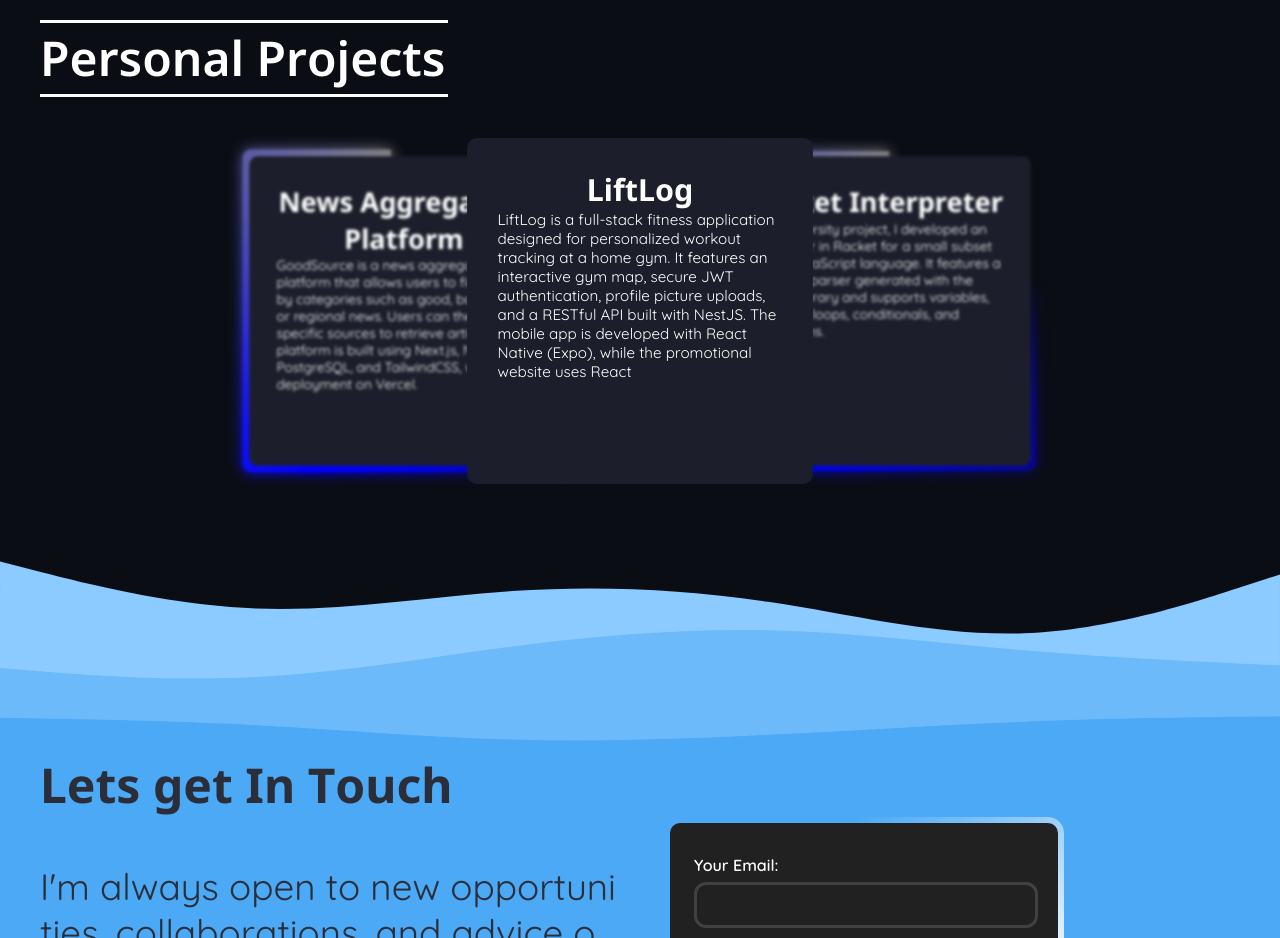
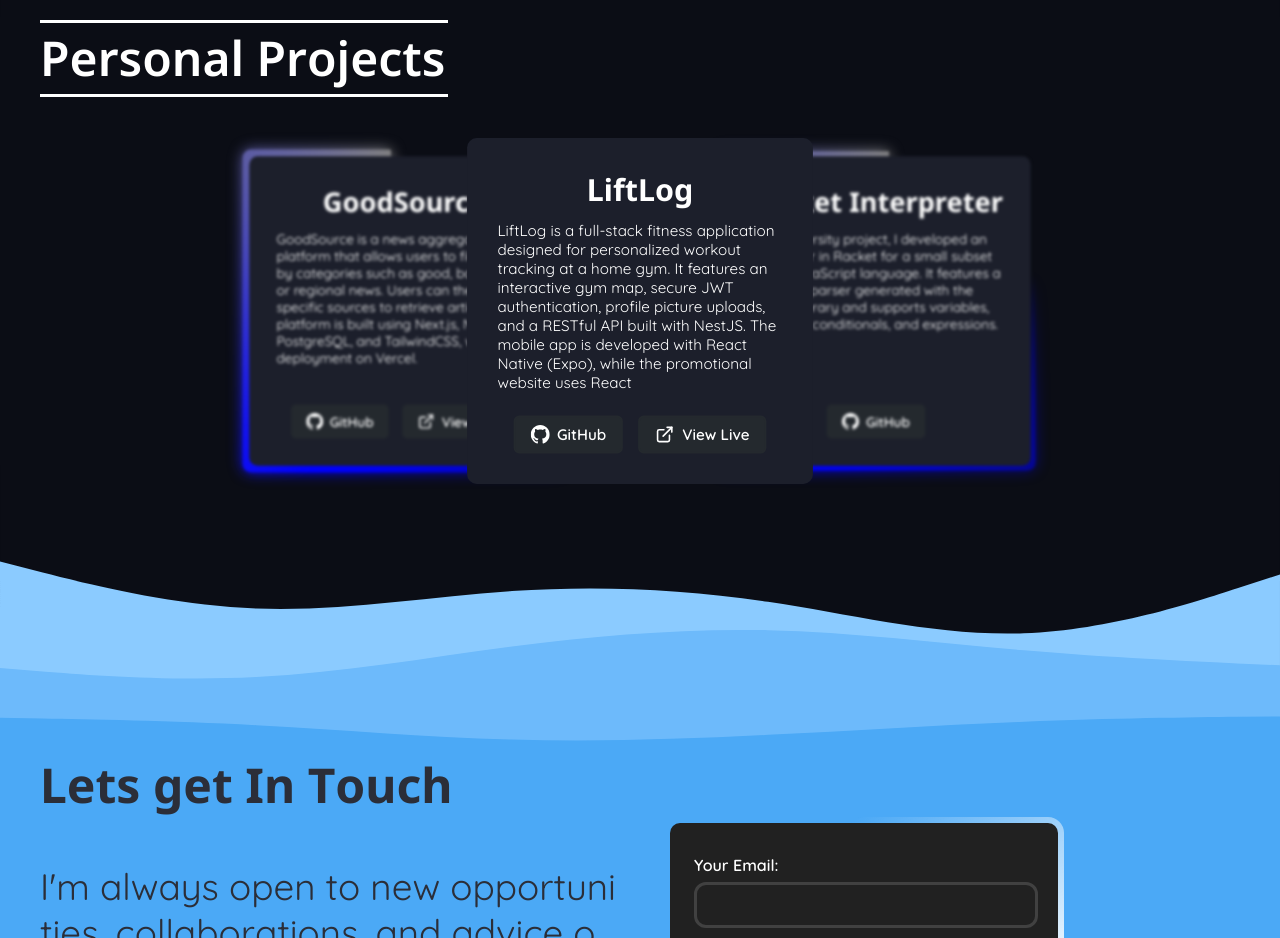
Before and after one commit to MaxwellHinton/Portfolio, a Next.js app: page / in a window 1280 px wide. Shown: the part 1960-2898 px from the top of the page. Built offline with nearby package versions, Linux system fonts and the light colour scheme.

Commit message:
Added Project button links. Website is done.

```diff
--- a/src/app/globals.css
+++ b/src/app/globals.css
@@ -673,3 +673,73 @@
 .custom-btn:disabled .btn2:hover::after {
   transform: none;
 }
+
+/* Project button styles */
+.project-buttons {
+  display: flex;
+  justify-content: center;
+  gap: 1rem;
+  margin-top: 1rem;
+}
+
+.project-btn {
+  display: flex;
+  align-items: center;
+  justify-content: center;
+  gap: 0.5rem;
+  padding: 0.5rem 1rem;
+  border-radius: 6px;
+  font-weight: 600;
+  transition: all 0.3s ease;
+  text-decoration: none;
+  border: 2px solid;
+}
+
+.github-project-btn {
+  background-color: #24292e;
+  color: white;
+  border-color: #24292e;
+}
+
+.github-project-btn:hover {
+  background-color: #0035e0;
+  border-color: #446aff;
+}
+
+.live-project-btn {
+  background-color: #24292e;
+  color: white;
+  border-color: #24292e;
+}
+
+.live-project-btn:hover {
+  background-color: #0035e0;
+  border-color: #446aff;
+}
+
+.btn-icon {
+  display: inline-block;
+  vertical-align: middle;
+}
+
+/* Adjust content spacing in cards */
+.card-content {
+  display: flex;
+  flex-direction: column;
+  height: 100%;
+}
+
+.card-content h1 {
+  margin-bottom: 0.75rem;
+}
+
+.card-content p {
+  flex-grow: 1;
+  margin-bottom: 0.5rem;
+}
+
+/* Ensure buttons are positioned at the bottom */
+.card, .card-1, .middle_card {
+  display: flex;
+  flex-direction: column;
+}
--- a/src/app/page.js
+++ b/src/app/page.js
@@ -358,12 +358,29 @@
                 <div className="card-1">
                   <div className="card-gradient"></div>
                   <div className="card-content">
-                    <h1 className={noto.className}>News Aggregation Platform</h1>
+                    <h1 className={noto.className}>GoodSource</h1>
                       <p className={`${quicksand.className} projects-paragraph`}>
                       GoodSource is a news aggregation platform that allows users to filter news by categories such as good, bad, sports, or regional news.
                       Users can then select specific sources to retrieve articles.
                       The platform is built using Next.js, Node.js, PostgreSQL, and TailwindCSS, with deployment on Vercel.
                       </p>
+
+                      <div className="project-buttons">
+                        <a href="https://github.com/MaxwellHinton/GoodSource" target="_blank" rel="noopener noreferrer" className={` ${quicksand.className} project-btn github-project-btn`}>
+                          <svg xmlns="http://www.w3.org/2000/svg" width="20" height="20" viewBox="0 0 24 24" fill="currentColor" className="btn-icon">
+                            <path d="M12 0c-6.626 0-12 5.373-12 12 0 5.302 3.438 9.8 8.207 11.387.599.111.793-.261.793-.577v-2.234c-3.338.726-4.033-1.416-4.033-1.416-.546-1.387-1.333-1.756-1.333-1.756-1.089-.745.083-.729.083-.729 1.205.084 1.839 1.237 1.839 1.237 1.07 1.834 2.807 1.304 3.492.997.107-.775.418-1.305.762-1.604-2.665-.305-5.467-1.334-5.467-5.931 0-1.311.469-2.381 1.236-3.221-.124-.303-.535-1.524.117-3.176 0 0 1.008-.322 3.301 1.23.957-.266 1.983-.399 3.003-.404 1.02.005 2.047.138 3.006.404 2.291-1.552 3.297-1.23 3.297-1.23.653 1.653.242 2.874.118 3.176.77.84 1.235 1.911 1.235 3.221 0 4.609-2.807 5.624-5.479 5.921.43.372.823 1.102.823 2.222v3.293c0 .319.192.694.801.576 4.765-1.589 8.199-6.086 8.199-11.386 0-6.627-5.373-12-12-12z"/>
+                          </svg>
+                          GitHub
+                        </a>
+                        <a href="https://good-source.vercel.app/" target="_blank" rel="noopener noreferrer" className={` ${quicksand.className} project-btn github-project-btn`}>
+                          <svg xmlns="http://www.w3.org/2000/svg" width="20" height="20" viewBox="0 0 24 24" fill="none" stroke="currentColor" strokeWidth="2" strokeLinecap="round" strokeLinejoin="round" className="btn-icon">
+                            <path d="M18 13v6a2 2 0 0 1-2 2H5a2 2 0 0 1-2-2V8a2 2 0 0 1 2-2h6"></path>
+                            <polyline points="15 3 21 3 21 9"></polyline>
+                            <line x1="10" y1="14" x2="21" y2="3"></line>
+                          </svg>
+                          View Live
+                        </a>
+                      </div>
                   </div>
                 </div>
               </div>
@@ -378,6 +395,23 @@
                       It features an interactive gym map, secure JWT authentication, profile picture uploads, and a RESTful API built with NestJS.
                       The mobile app is developed with React Native (Expo), while the promotional website uses React
                       </p>
+
+                      <div className="project-buttons">
+                        <a href="https://github.com/MaxwellHinton/LiftLog" target="_blank" rel="noopener noreferrer" className={` ${quicksand.className} project-btn github-project-btn`}>
+                          <svg xmlns="http://www.w3.org/2000/svg" width="20" height="20" viewBox="0 0 24 24" fill="currentColor" className="btn-icon">
+                            <path d="M12 0c-6.626 0-12 5.373-12 12 0 5.302 3.438 9.8 8.207 11.387.599.111.793-.261.793-.577v-2.234c-3.338.726-4.033-1.416-4.033-1.416-.546-1.387-1.333-1.756-1.333-1.756-1.089-.745.083-.729.083-.729 1.205.084 1.839 1.237 1.839 1.237 1.07 1.834 2.807 1.304 3.492.997.107-.775.418-1.305.762-1.604-2.665-.305-5.467-1.334-5.467-5.931 0-1.311.469-2.381 1.236-3.221-.124-.303-.535-1.524.117-3.176 0 0 1.008-.322 3.301 1.23.957-.266 1.983-.399 3.003-.404 1.02.005 2.047.138 3.006.404 2.291-1.552 3.297-1.23 3.297-1.23.653 1.653.242 2.874.118 3.176.77.84 1.235 1.911 1.235 3.221 0 4.609-2.807 5.624-5.479 5.921.43.372.823 1.102.823 2.222v3.293c0 .319.192.694.801.576 4.765-1.589 8.199-6.086 8.199-11.386 0-6.627-5.373-12-12-12z"/>
+                          </svg>
+                          GitHub
+                        </a>
+                        <a href="https://liftlog-app.vercel.app/" target="_blank" rel="noopener noreferrer" className={` ${quicksand.className} project-btn github-project-btn`}>
+                          <svg xmlns="http://www.w3.org/2000/svg" width="20" height="20" viewBox="0 0 24 24" fill="none" stroke="currentColor" strokeWidth="2" strokeLinecap="round" strokeLinejoin="round" className="btn-icon">
+                            <path d="M18 13v6a2 2 0 0 1-2 2H5a2 2 0 0 1-2-2V8a2 2 0 0 1 2-2h6"></path>
+                            <polyline points="15 3 21 3 21 9"></polyline>
+                            <line x1="10" y1="14" x2="21" y2="3"></line>
+                          </svg>
+                          View Live
+                        </a>
+                      </div>
                   </div>
                 </div>
               </div>
@@ -389,8 +423,17 @@
                     <h1 className={noto.className}>Racket Interpreter</h1>
                     <p className={`${quicksand.className} projects-paragraph`}>
                     As a university project, I developed an interpreter in Racket for a small subset of the JavaScript language.
-                    It features a lexer and parser generated with the SLLgen library and supports variables, functions, loops, conditionals, and expressions.
+                    It features a lexer and parser generated with the SLLgen library and supports variables, functions, conditionals, and expressions.
                     </p>
+
+                    <div className="project-buttons">
+                        <a href="https://github.com/MaxwellHinton/Racket-Interpreter" target="_blank" rel="noopener noreferrer" className={` ${quicksand.className} project-btn github-project-btn`}>
+                          <svg xmlns="http://www.w3.org/2000/svg" width="20" height="20" viewBox="0 0 24 24" fill="currentColor" className="btn-icon">
+                            <path d="M12 0c-6.626 0-12 5.373-12 12 0 5.302 3.438 9.8 8.207 11.387.599.111.793-.261.793-.577v-2.234c-3.338.726-4.033-1.416-4.033-1.416-.546-1.387-1.333-1.756-1.333-1.756-1.089-.745.083-.729.083-.729 1.205.084 1.839 1.237 1.839 1.237 1.07 1.834 2.807 1.304 3.492.997.107-.775.418-1.305.762-1.604-2.665-.305-5.467-1.334-5.467-5.931 0-1.311.469-2.381 1.236-3.221-.124-.303-.535-1.524.117-3.176 0 0 1.008-.322 3.301 1.23.957-.266 1.983-.399 3.003-.404 1.02.005 2.047.138 3.006.404 2.291-1.552 3.297-1.23 3.297-1.23.653 1.653.242 2.874.118 3.176.77.84 1.235 1.911 1.235 3.221 0 4.609-2.807 5.624-5.479 5.921.43.372.823 1.102.823 2.222v3.293c0 .319.192.694.801.576 4.765-1.589 8.199-6.086 8.199-11.386 0-6.627-5.373-12-12-12z"/>
+                          </svg>
+                          GitHub
+                        </a>
+                      </div>
                   </div>
                 </div>
               </div>
```
